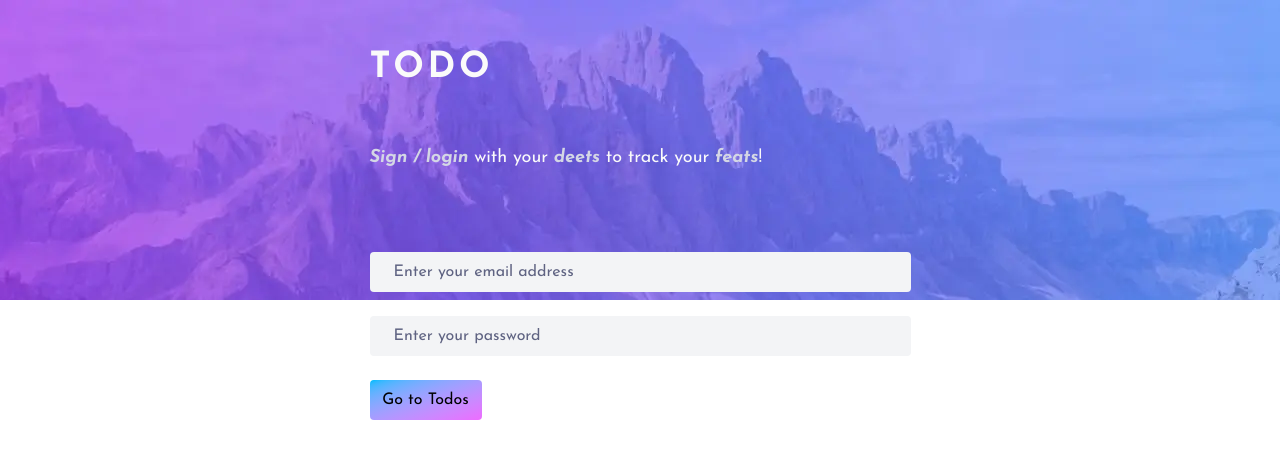
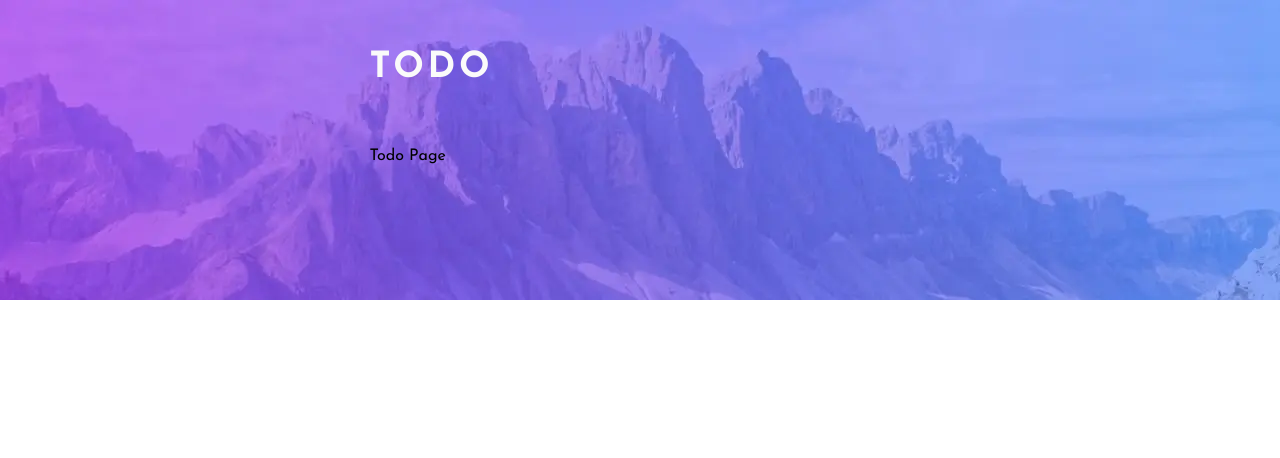
Before and after one commit to JoleneKearse/todo, a React (Vite) app: page / in a window 1280 px wide. Shown: the top 458 px of the page. Built offline with nearby package versions, Linux system fonts and the light colour scheme.

Commit message:
chore: add TodoPage stub for sanity checks

```diff
--- a/src/App.tsx
+++ b/src/App.tsx
@@ -2,12 +2,13 @@ import { useState } from "react";
 import Wrapper from "./components/Wrapper";
 import Header from "./components/Header";
 import LoginPage from "./pages/LoginPage";
+import TodoPage from "./pages/TodoPage";
 
-type Views = "login" | "todos";
+type Views = "login" | "todo";
 type Theme = "light" | "dark";
 
 function App() {
-  const [view, setView] = useState<Views>("login");
+  const [view, setView] = useState<Views>("todo");
   const [theme, setTheme] = useState<Theme>("light");
 
   return (
@@ -16,6 +17,7 @@ function App() {
       <Wrapper>
         <Header />
         {view === "login" && (<LoginPage />)}
+        {view === "todo" && (<TodoPage />)}
       </Wrapper>
     </div>
   );
--- /dev/null
+++ b/src/pages/TodoPage.tsx
@@ -0,0 +1,5 @@
+const TodoPage = () => {
+  return <p>Todo Page</p>;
+};
+
+export default TodoPage;
```
